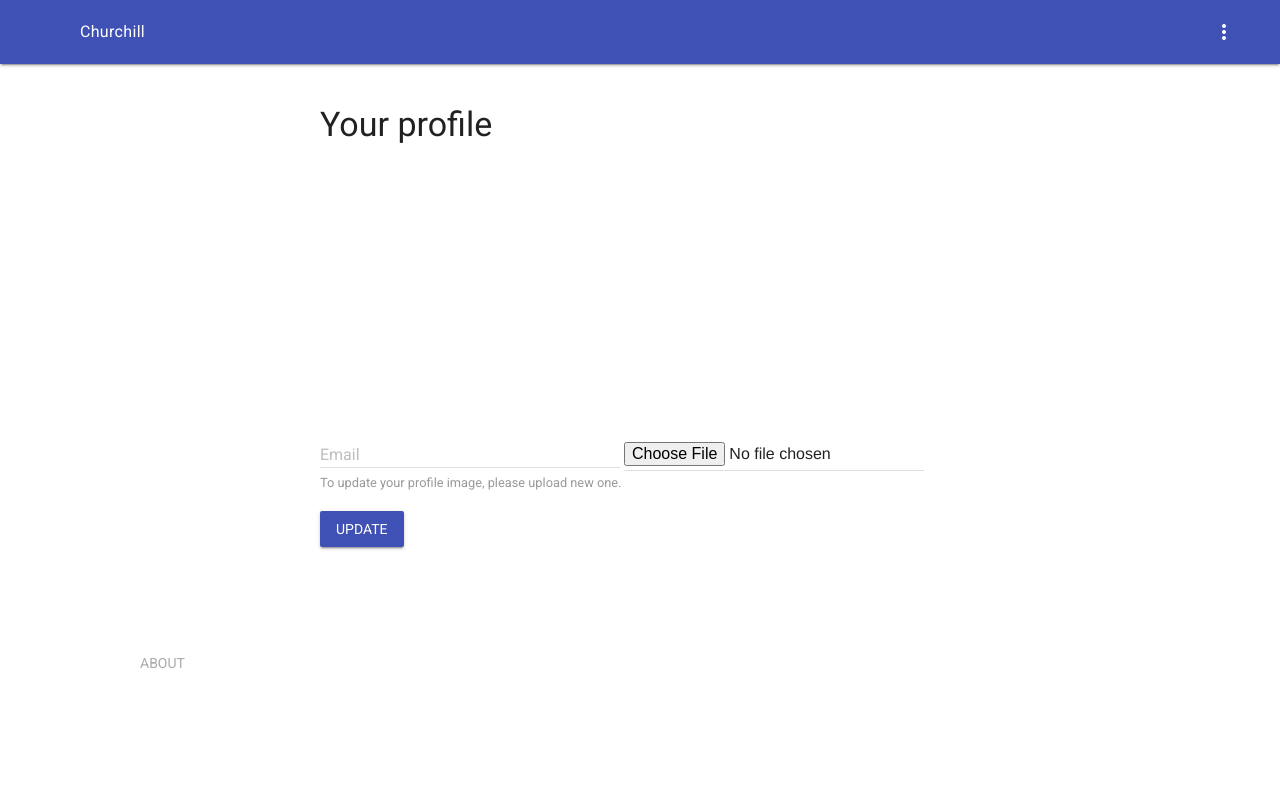
After one commit to manti-by/Traugott, a Django app: template app/churchill/templates/profiles/profile.html in a window 1280 px wide. The commit adds this page. Run offline with Django 3.2, Linux system fonts and the light colour scheme; the template is opened without the code that fills it, so the values that code supplies are empty; parts of the project's set-up code (start-up, migrations or seed data) failed here and were passed over; some libraries are stand-ins or nearby versions.

Commit message:
Add user profile

```diff
--- a/app/churchill/static/css/base.css
+++ b/app/churchill/static/css/base.css
@@ -144,3 +144,23 @@ form .error-holder {
 .drawer-menu .material-icons {
     margin-right: 1em;
 }
+
+.profile .image {
+    width: 250px;
+    height: 250px;
+    margin: 0 auto;
+    text-align: center;
+    overflow: hidden;
+}
+
+.profile .image img {
+    min-width: 100%;
+    max-width: 100%;
+}
+
+.profile .notice {
+    position: relative;
+    top: -18px;
+    font-size: 0.8em;
+    color: #999;
+}
--- a/app/churchill/static/css/mdl.css
+++ b/app/churchill/static/css/mdl.css
@@ -59,3 +59,7 @@
     line-height: 3.5em;
     color: inherit;
 }
+
+.mdl-layout__title, .mdl-layout-title {
+    font-size: 1em;
+}
--- a/app/churchill/templates/common/header.html
+++ b/app/churchill/templates/common/header.html
@@ -17,7 +17,10 @@
             for="demo-menu-lower-right">
             {% if user.id %}
                 <li class="mdl-menu__item">
-                    <a class="mdl-navigation__link" href="{% url 'index' %}">Home</a>
+                    <a class="mdl-navigation__link" href="{% url 'index' %}">Timeline</a>
+                </li>
+                <li class="mdl-menu__item">
+                    <a class="mdl-navigation__link" href="{% url 'profile' %}">Profile</a>
                 </li>
                 <li class="mdl-menu__item">
                     <a class="mdl-navigation__link" href="{% url 'about' %}">About</a>
@@ -49,8 +52,12 @@
     <div class="drawer-menu mdl-navigation">
         {% if user.id %}
             <a class="mdl-navigation__link" href="{% url 'index' %}">
-                <i class="material-icons" role="presentation">home</i>
-                <span>Home</span>
+                <i class="material-icons" role="presentation">timeline</i>
+                <span>Timeline</span>
+            </a>
+            <a class="mdl-navigation__link" href="{% url 'profile' %}">
+                <i class="material-icons" role="presentation">account_circle</i>
+                <span>Profile</span>
             </a>
             <a class="mdl-navigation__link" href="{% url 'logout' %}">
                 <i class="material-icons">exit_to_app</i>
--- /dev/null
+++ b/app/churchill/templates/profiles/profile.html
@@ -0,0 +1,37 @@
+{% extends 'common/layout.html' %}
+
+{% load static %}
+
+{% block content %}
+    <div class="container">
+        <div class="mdl-grid">
+            <div class="mdl-cell mdl-cell--2-offset-desktop mdl-cell--8-col mdl-cell--1-offset-tablet
+                        mdl-cell--6-col-tablet mdl-cell--4-col-phone">
+                <form class="profile" action="{% url 'profile' %}" method="POST" enctype="multipart/form-data">
+                    {% csrf_token %}
+                    <h3>Your profile</h3>
+                    <div class="error-holder">{{ error }}</div>
+                    <div class="image">
+                        <img src="{{ user.image }}">
+                    </div>
+                    <div class="mdl-textfield mdl-js-textfield">
+                        <input class="mdl-textfield__input" type="text" id="email" name="email" value="{{ user.email }}">
+                        <label class="mdl-textfield__label" for="email">Email</label>
+                    </div>
+                    <div class="mdl-textfield mdl-js-textfield">
+                        <input class="mdl-textfield__input" type="file" id="image" name="image">
+                        <label class="mdl-textfield__label" for="image"></label>
+                    </div>
+                    <div class="notice">
+                        To update your profile image, please upload new one.
+                    </div>
+                    <div class="buttons">
+                        <button type="submit" class="mdl-button mdl-js-button mdl-button--raised mdl-button--colored">
+                            Update
+                        </button>
+                    </div>
+                </form>
+            </div>
+        </div>
+    </div>
+{% endblock %}
--- a/app/churchill/urls.py
+++ b/app/churchill/urls.py
@@ -5,7 +5,7 @@ from django.conf.urls import include, url
 from django.contrib import admin
 
 from churchill.views import home_page, static_page
-from profiles.views import login_page, logout_page
+from profiles.views import profile_page, login_page, logout_page
 from shots.resources import ShotResource, ShotTypeResource
 
 
@@ -14,6 +14,7 @@ urlpatterns = [
     url(r'^about$', static_page, {'page': 'about'}, name='about'),
 
     # Profile urls
+    url(r'^profiles/?$', profile_page, name='profile'),
     url(r'^profiles/login/?$', login_page, name='login'),
     url(r'^profiles/logout/?$', logout_page, name='logout'),
 
--- a/app/churchill/views.py
+++ b/app/churchill/views.py
@@ -5,6 +5,7 @@ from django.shortcuts import render_to_response
 from django.contrib.auth.decorators import login_required
 
 from shots.models import Shot, ShotIcon, ShotType
+from profiles.models import Profile
 
 logger = logging.getLogger('app')
 
@@ -12,7 +13,7 @@ logger = logging.getLogger('app')
 @login_required
 def home_page(request):
     try:
-        user = request.user.profiles.as_dict()
+        user = Profile.get_logged(request).as_dict()
         shots = Shot.objects.get_for_response(request.user)
         shot_icons = ShotIcon.objects.get_for_response()
         user_types, all_types = ShotType.objects.get_splitted_for_user(request.user)
@@ -27,7 +28,7 @@ def static_page(request, page):
     try:
         user = None
         if request.user.is_authenticated:
-            user = request.user.profiles.as_dict()
+            user = Profile.get_logged(request).as_dict()
         return render_to_response('static/%s.html' % page, {'user': user})
     except Exception as e:
         logger.exception(e)
```
Also changed, not shown: app/profiles/models.py (+14 -2 lines), app/profiles/views.py (+17 -0 lines).
